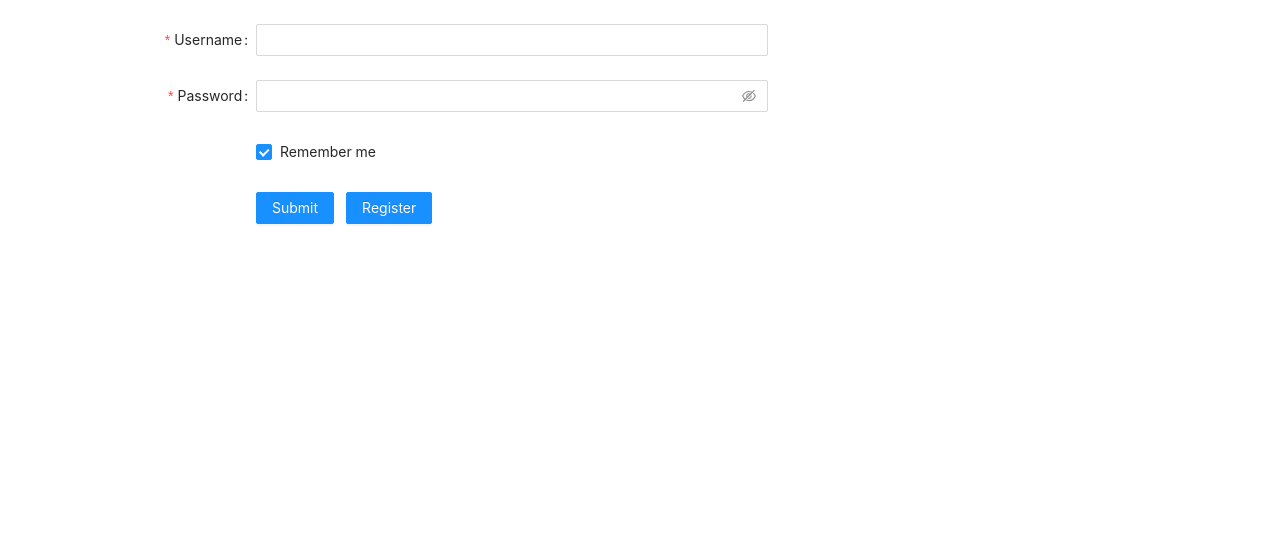
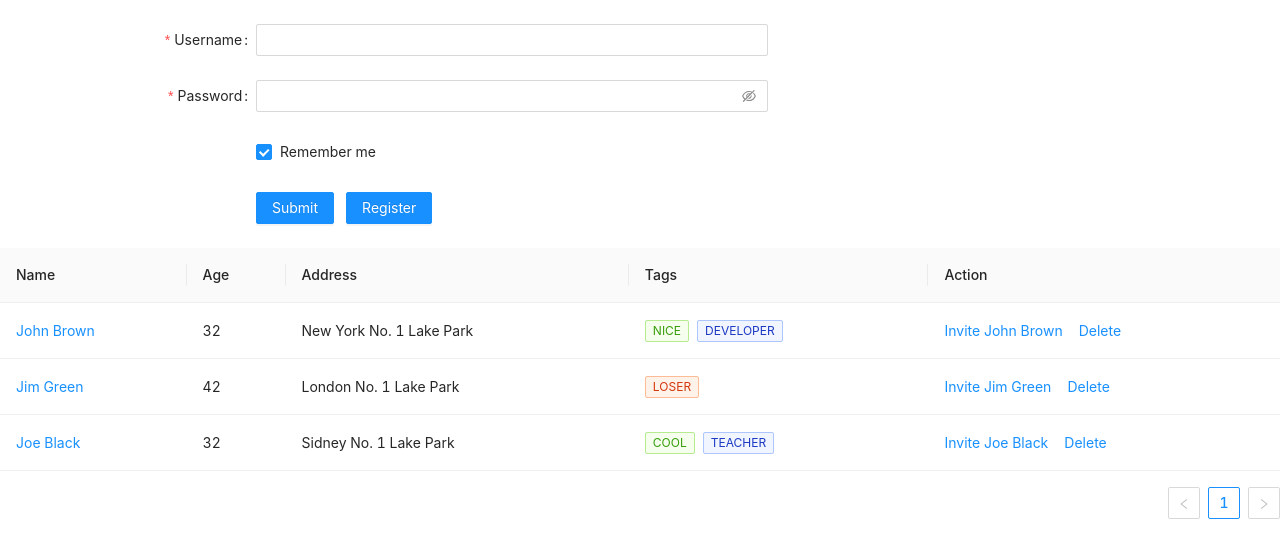
Before and after one commit to Mhmd7770777/tables-frontend, a Next.js app: page / in a window 1280 px wide. Shown: the top 558 px of the page. Built offline with nearby package versions, Linux system fonts and the light colour scheme.

Commit message:
added first prototype of table comp

```diff
--- /dev/null
+++ b/components/Molecules/Table/index.js
@@ -0,0 +1 @@
+export { default } from "./Table";
--- /dev/null
+++ b/components/Organisms/ArtistsTable/ArtistsTable.js
@@ -0,0 +1,82 @@
+import React from "react";
+import { Space, Table, Tag } from "antd";
+
+const columns = [
+  {
+    title: "Name",
+    dataIndex: "name",
+    key: "name",
+    render: (text) => <a>{text}</a>,
+  },
+  {
+    title: "Age",
+    dataIndex: "age",
+    key: "age",
+  },
+  {
+    title: "Address",
+    dataIndex: "address",
+    key: "address",
+  },
+  {
+    title: "Tags",
+    key: "tags",
+    dataIndex: "tags",
+    render: (_, { tags }) => (
+      <>
+        {tags.map((tag) => {
+          let color = tag.length > 5 ? "geekblue" : "green";
+
+          if (tag === "loser") {
+            color = "volcano";
+          }
+
+          return (
+            <Tag color={color} key={tag}>
+              {tag.toUpperCase()}
+            </Tag>
+          );
+        })}
+      </>
+    ),
+  },
+  {
+    title: "Action",
+    key: "action",
+    render: (_, record) => (
+      <Space size="middle">
+        <a>Invite {record.name}</a>
+        <a>Delete</a>
+      </Space>
+    ),
+  },
+];
+const data = [
+  {
+    key: "1",
+    name: "John Brown",
+    age: 32,
+    address: "New York No. 1 Lake Park",
+    tags: ["nice", "developer"],
+  },
+  {
+    key: "2",
+    name: "Jim Green",
+    age: 42,
+    address: "London No. 1 Lake Park",
+    tags: ["loser"],
+  },
+  {
+    key: "3",
+    name: "Joe Black",
+    age: 32,
+    address: "Sidney No. 1 Lake Park",
+    tags: ["cool", "teacher"],
+  },
+];
+
+const ArtistsTable = () => {
+  return <Table columns={columns} dataSource={data} />;
+};
+
+export default ArtistsTable;
--- a/pages/index.js
+++ b/pages/index.js
@@ -1,9 +1,11 @@
+import ArtistsTable from "../components/Organisms/ArtistsTable/ArtistsTable";
 import LoginForm from "../components/Organisms/LoginForm/LoginForm";
 
 export default function Home() {
   return (
     <div>
       <LoginForm />
+      <ArtistsTable />
     </div>
   );
 }
```
Also changed, not shown: components/Molecules/Table/Table.js (added), components/Molecules/Table/style.js (added), components/Organisms/ArtistsTable/index.js (added), components/Organisms/ArtistsTable/style.js (added).
